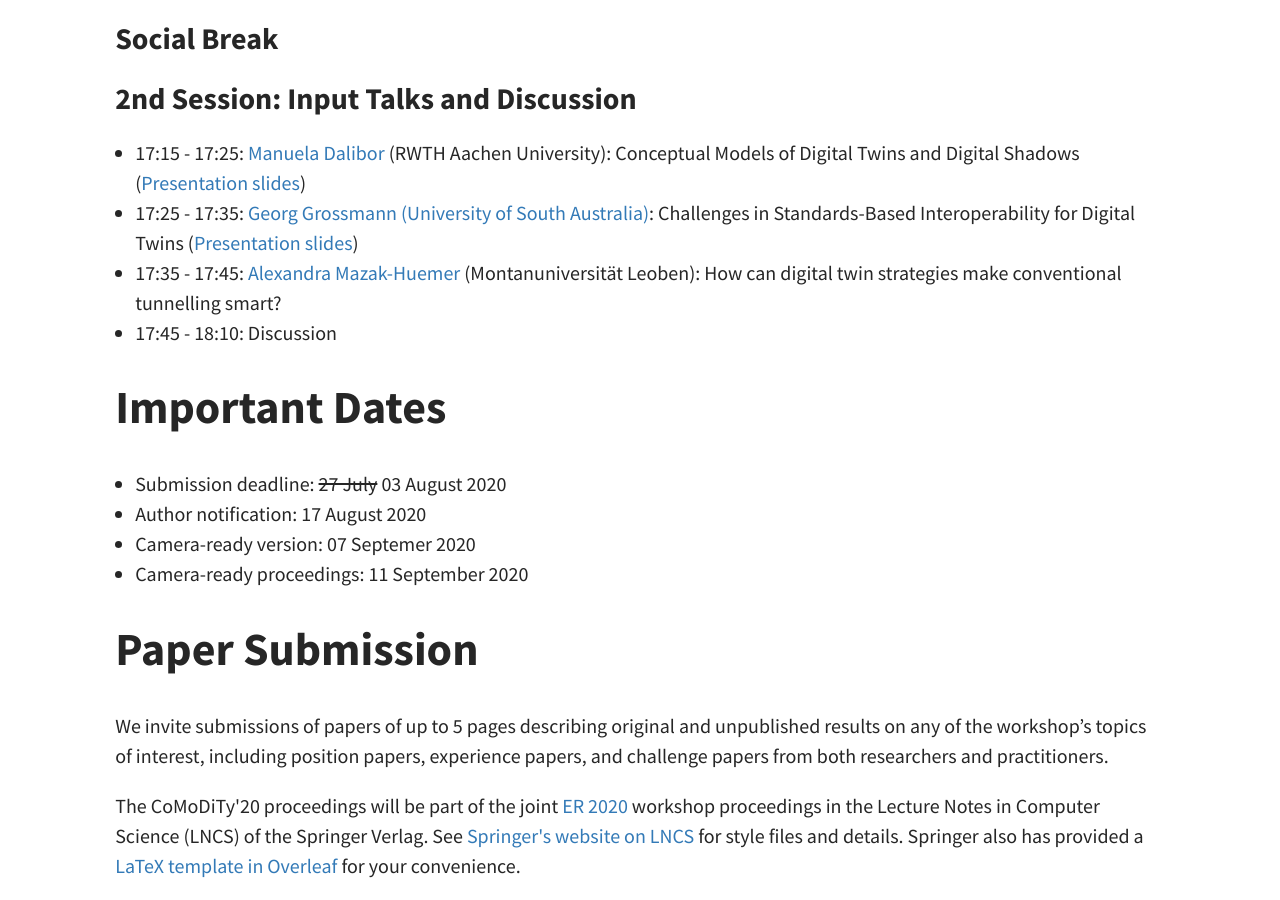
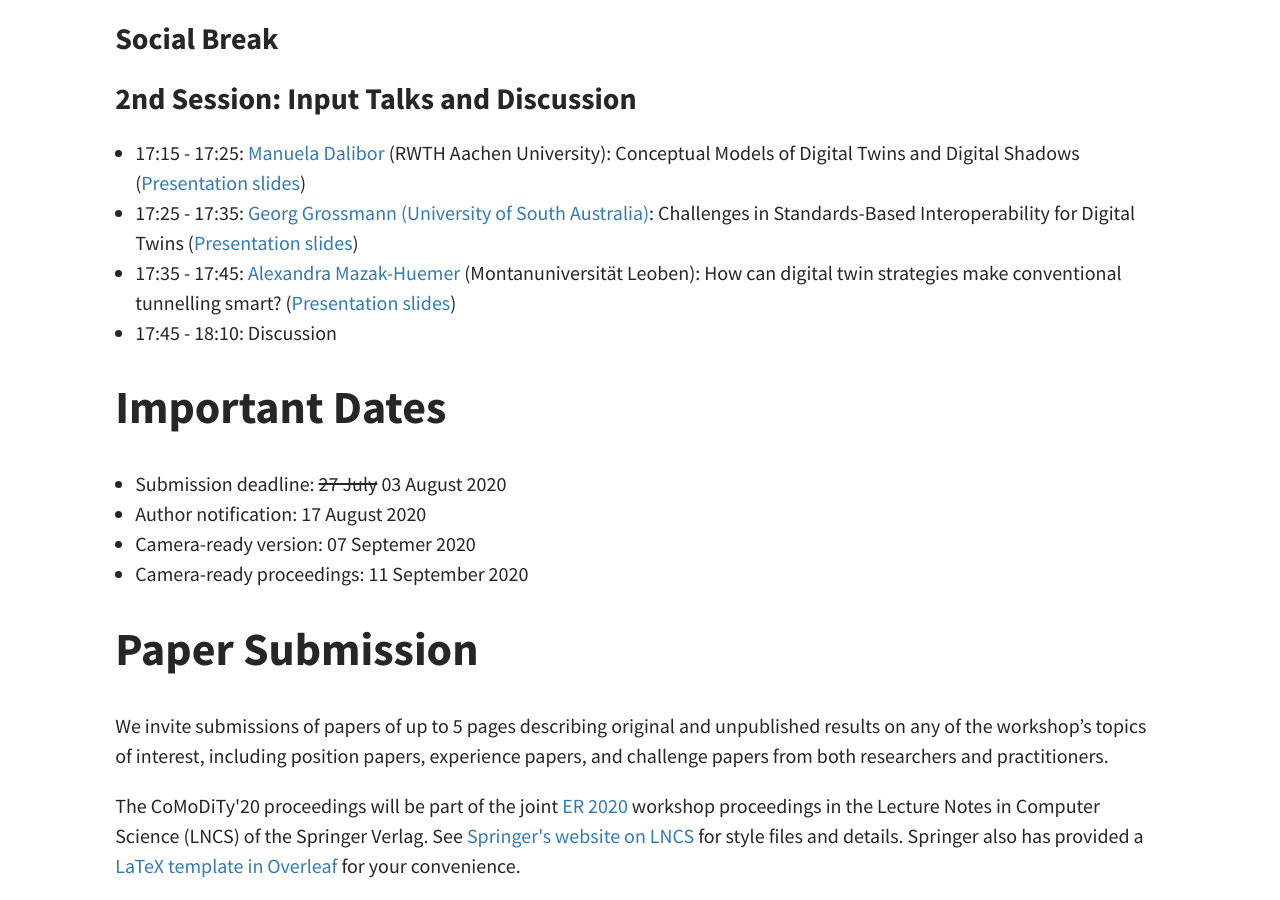
Before and after one commit to comodity/comodity.github.io, a Jekyll site: the page built from index.html, in a window 1280 px wide and 900 px high, scrolled down 2502 px. Built offline with Jekyll 4.4.1, drawn with Linux system fonts in a browser that asks for light colours; the list of posts is cut into pages by our own code.

Commit message:
Minor update

```diff
--- a/_layouts/home.html
+++ b/_layouts/home.html
@@ -120,7 +120,7 @@ Starting time may change to match overall conference organization.
         (<a href="https://github.com/comodity/comodity.github.io/raw/master/presentations/Challenges_in_Standards-Based_Interop_for_Digital_Twins.pdf">Presentation slides</a>)
     </li>
     <li>
-        17:35 - 17:45: <a href="http://www.subsurface.at/">Alexandra Mazak-Huemer</a> (Montanuniversität Leoben): How can digital twin strategies make conventional tunnelling smart?
+        17:35 - 17:45: <a href="http://www.subsurface.at/">Alexandra Mazak-Huemer</a> (Montanuniversität Leoben): How can digital twin strategies make conventional tunnelling smart? (<a href="https://github.com/comodity/comodity.github.io/raw/master/presentations/ER2020_CoMoDiTy_Workshop_mazak_20201103.pdf">Presentation slides</a>)
     </li>
     <li>
         17:45 - 18:10: Discussion
```
Also changed, not shown: 1 other file.
